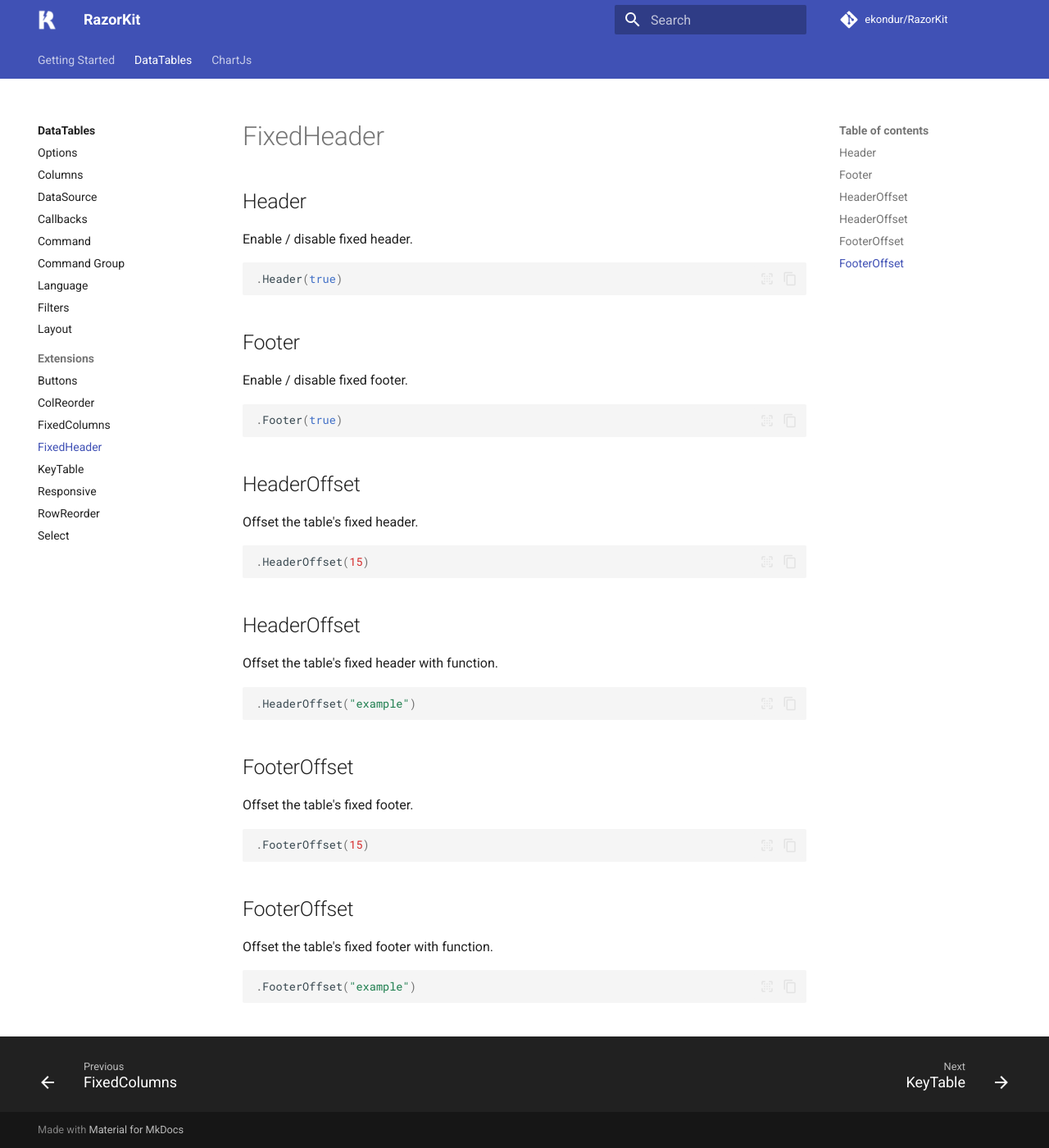
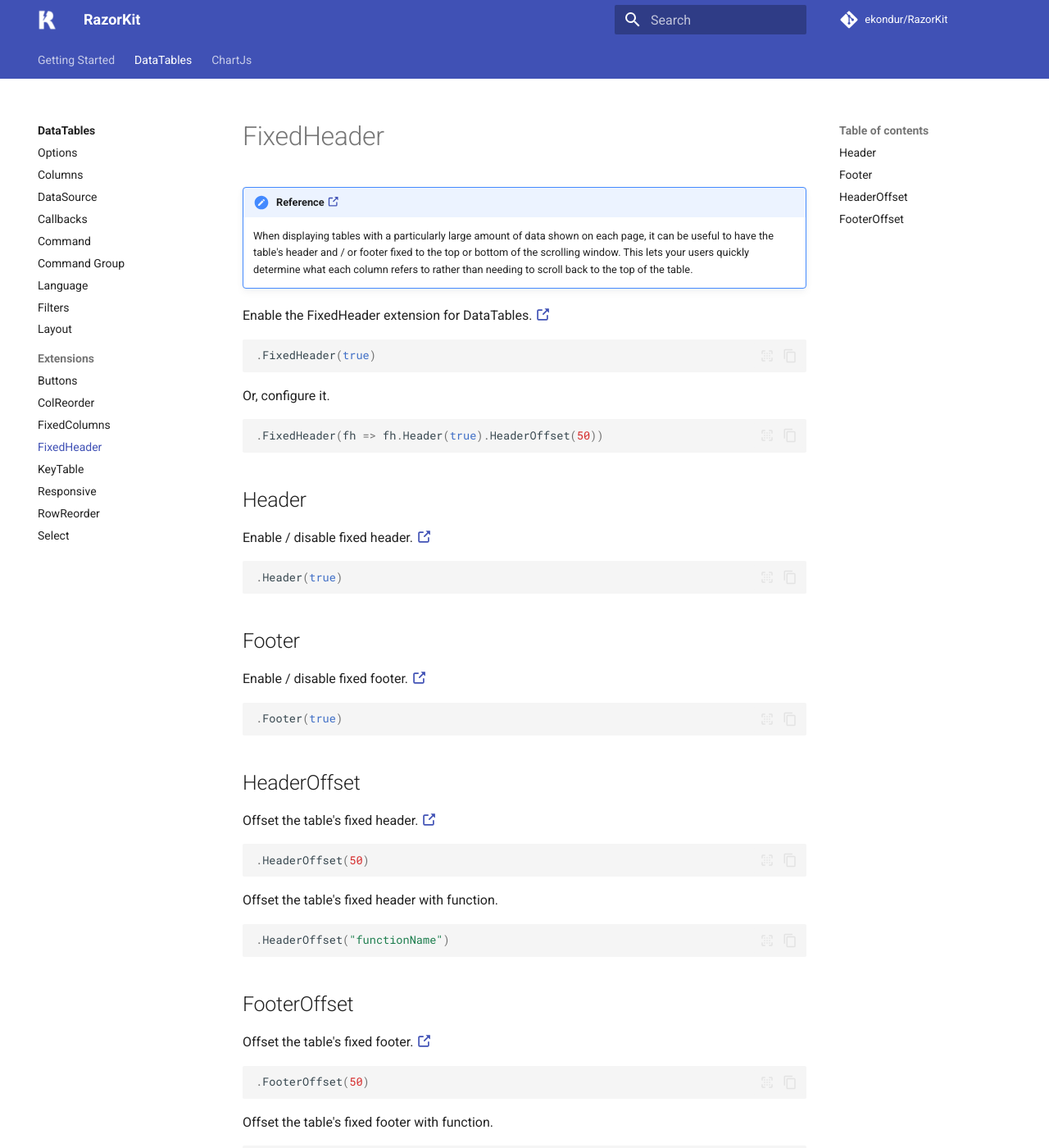
Before and after one commit to ekondur/RazorKit, an MkDocs documentation site: the page built from docs/datatables/extensions/fixedheader.md, in a window 1280 px wide and 1400 px high. Shown: the whole window at 82% size. Built offline with MkDocs 1.6.1 and Material for MkDocs 9.7.7, drawn with Linux system fonts in a browser that asks for light colours; comment, search, counter and statistics services are not loaded.

Commit message:
update fixedheader doc

````diff
--- a/docs/datatables/extensions/fixedheader.md
+++ b/docs/datatables/extensions/fixedheader.md
@@ -1,35 +1,50 @@
+!!! note "Reference [:octicons-link-external-16:](https://datatables.net/extensions/fixedheader/)"
+	When displaying tables with a particularly large amount of data shown on each page,
+	it can be useful to have the table's header and / or footer fixed to the top or bottom of the scrolling window.
+	This lets your users quickly determine what each column refers to rather than needing to scroll back to the top of the table.
+
+Enable the FixedHeader extension for DataTables.
+[:octicons-link-external-16:](https://datatables.net/reference/option/fixedHeader)
+```csharp
+.FixedHeader(true)
+```
+Or, configure it.
+```csharp
+.FixedHeader(fh => fh.Header(true).HeaderOffset(50))
+```
+
 ## Header
 Enable / disable fixed header.
+[:octicons-link-external-16:](https://datatables.net/reference/option/fixedHeader.header)
 ```csharp
 .Header(true)
 ```
 
 ## Footer
 Enable / disable fixed footer.
+[:octicons-link-external-16:](https://datatables.net/reference/option/fixedHeader.footer)
 ```csharp
 .Footer(true)
 ```
 
 ## HeaderOffset
 Offset the table's fixed header.
+[:octicons-link-external-16:](https://datatables.net/reference/option/fixedHeader.headerOffset)
 ```csharp
-.HeaderOffset(15)
+.HeaderOffset(50)
 ```
-
-## HeaderOffset
 Offset the table's fixed header with function.
 ```csharp
-.HeaderOffset("example")
+.HeaderOffset("functionName")
 ```
 
 ## FooterOffset
 Offset the table's fixed footer.
+[:octicons-link-external-16:](https://datatables.net/reference/option/fixedHeader.footerOffset)
 ```csharp
-.FooterOffset(15)
+.FooterOffset(50)
 ```
-
-## FooterOffset
 Offset the table's fixed footer with function.
 ```csharp
-.FooterOffset("example")
+.FooterOffset("functionName")
 ```
````
Also changed, not shown: docs/datatables/extensions/fixedcolumns.md (+1 -1 lines), docs/datatables/options.md (+0 -6 lines).
